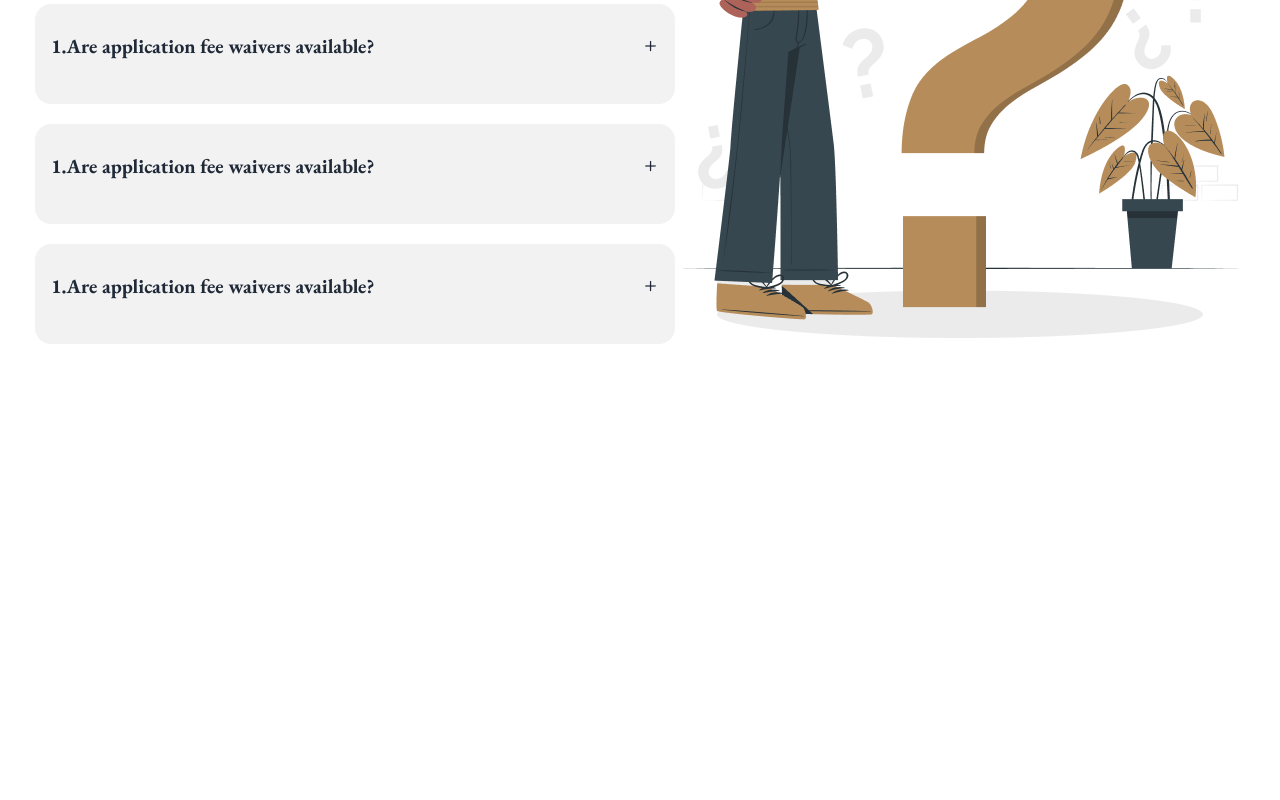
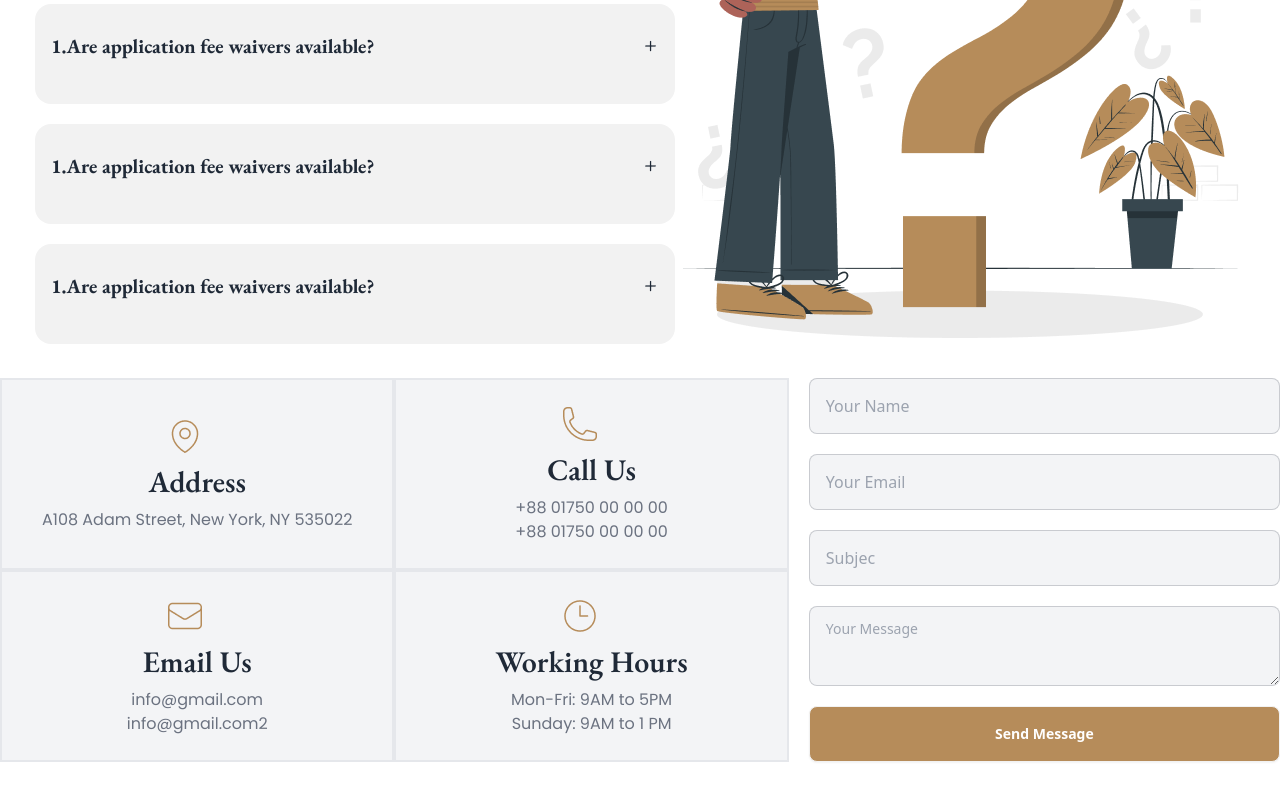
Before and after one commit to ayubislam1/legal-solution-resources-main, a plain HTML site: page index.html in a window 1280 px wide. Shown: the part 2872-3672 px from the top of the page. Before the commit the page ends 3250 px from the top, so only its background shows below. Drawn offline with nearby package versions, Linux system fonts and the light colour scheme; a web font is replaced by a local one.

Commit message:
contact section add

```diff
--- a/index.html
+++ b/index.html
@@ -568,6 +568,87 @@
 					</div>
 				</div>
 			</section>
+			<!-- Contact -->
+			<section class="lg:container lg:mx-auto mb-5">
+				<div class="lg:flex lg:gap-5">
+					<div
+						class="lg:h-96 grid grid-cols-1 lg:grid-cols-2 lg:grid-rows-2 md:mb-5"
+					>
+						<div
+							class="text-center flex flex-col justify-center items-center md:py-20 md:px10 space-y-2 border-2 border-gray-200 py-5 px-10 bg-gray-100"
+						>
+							<div class="w-16">
+								<img src="./images/location.png" alt="" />
+							</div>
+							<h4 class="garamond text-3xl font-semibold">Address</h4>
+							<p class="poppins text-base text-gray-500">
+								A108 Adam Street, New York, NY 535022
+							</p>
+						</div>
+						<div
+							class="text-center flex flex-col justify-center items-center md:py-20 md:px10 space-y-2 border-2 border-gray-200 py-5 px-10 bg-gray-100"
+						>
+							<div class="w-16">
+								<img src="./images/call.png" alt="" />
+							</div>
+							<h4 class="garamond text-3xl font-semibold">Call Us</h4>
+							<p class="poppins text-base text-gray-500">
+								+88 01750 00 00 00 <br />
+								+88 01750 00 00 00
+							</p>
+						</div>
+						<div
+							class="text-center flex flex-col justify-center items-center md:py-20 md:px10 space-y-2 border-2 border-gray-200 py-5 px-10 bg-gray-100"
+						>
+							<div class="w-16">
+								<img src="./images/email.png" alt="" />
+							</div>
+							<h4 class="garamond text-3xl font-semibold">Email Us</h4>
+							<p class="poppins text-base text-gray-500">
+								info@gmail.com <br />info@gmail.com2
+							</p>
+						</div>
+						<div
+							class="text-center flex flex-col justify-center items-center md:py-20 md:px10 space-y-2 border-2 border-gray-200 py-5 px-10 bg-gray-100"
+						>
+							<div class="w-16">
+								<img src="./images/time.png" alt="" />
+							</div>
+							<h4 class="garamond text-3xl font-semibold">Working Hours</h4>
+							<p class="poppins text-base text-gray-500">
+								Mon-Fri: 9AM to 5PM <br />
+								Sunday: 9AM to 1 PM
+							</p>
+						</div>
+					</div>
+					<div class="flex flex-col lg:flex-1 gap-5">
+						<input
+							type="text"
+							placeholder="Your Name"
+							class="input input-bordered h-14 bg-gray-100"
+						/>
+						<input
+							type="email"
+							placeholder="Your Email"
+							class="input input-bordered h-14 bg-gray-100"
+						/>
+						<input
+							type="text"
+							placeholder="Subjec"
+							class="input input-bordered w-full h-14 bg-gray-100"
+						/>
+						<textarea
+							placeholder="Your Message"
+							class="textarea textarea-bordered h-20 w-full bg-gray-100"
+						></textarea>
+						<button
+							class="btn btn-wide w-full h-14 bg-color-primary text-white"
+						>
+							Send Message
+						</button>
+					</div>
+				</div>
+			</section>
 		</main>
 		<footer></footer>
 	</body>
```
